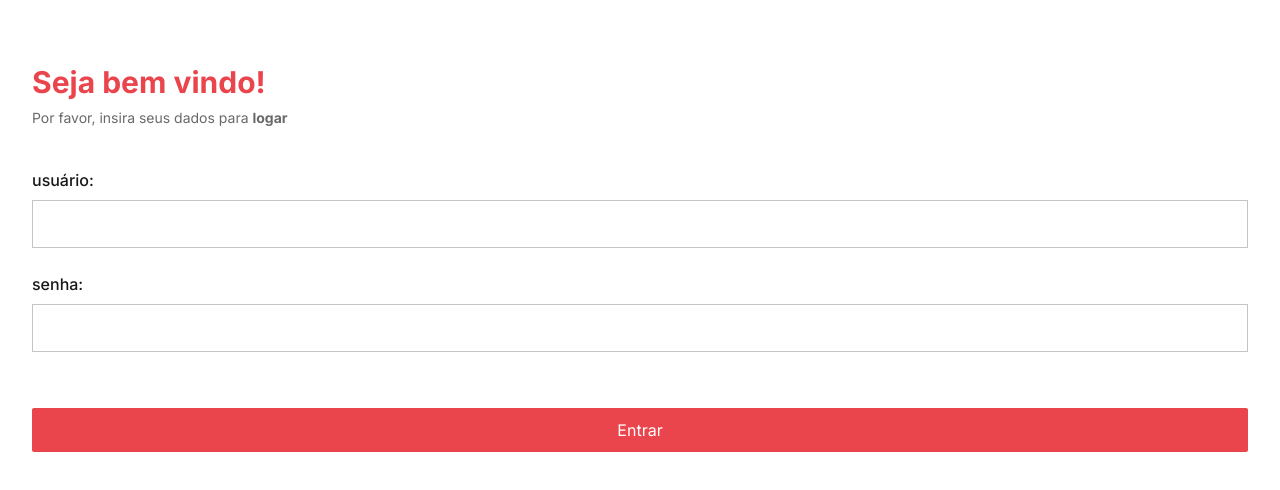
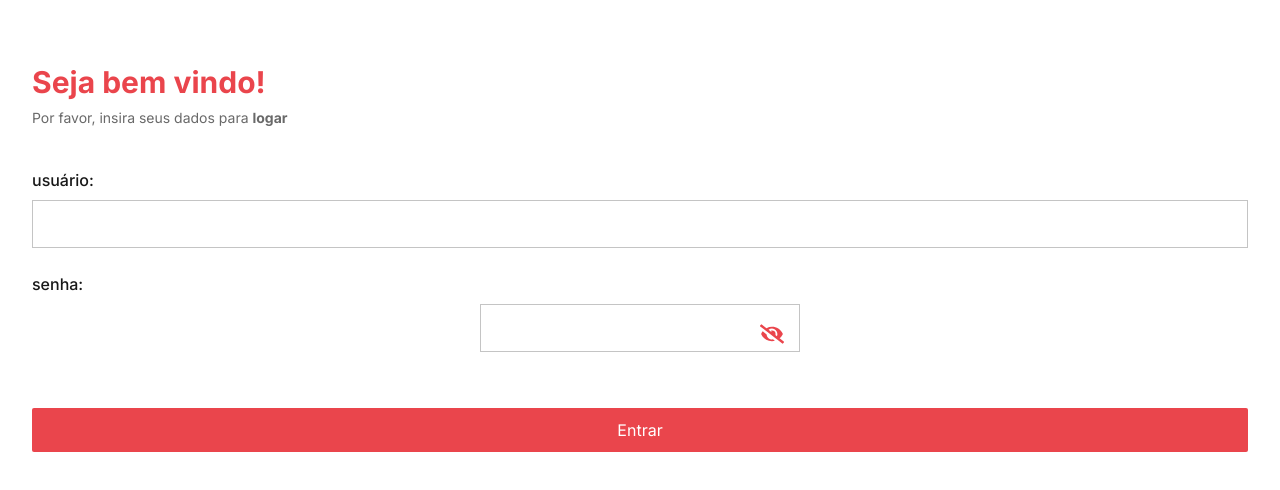
Before and after one commit to calvinsteixeira/login-page, a Next.js app: page / in a window 1280 px wide. Shown: the top 490 px of the page. Built offline with nearby package versions, Linux system fonts and the light colour scheme.

Commit message:
Adicionando funcionalidade para mostrar/esconder password

```diff
--- a/components/inputs/Input/Password/Password.tsx
+++ b/components/inputs/Input/Password/Password.tsx
@@ -1,11 +1,30 @@
-import React from 'react'
+import React from 'react';
+import { FaEye, FaEyeSlash } from '@/icons';
 
 interface IPassword extends Omit<React.InputHTMLAttributes<HTMLInputElement>, 'type'> {}
 
 function Password(props: IPassword, ref: React.Ref<HTMLInputElement>) {
+  const [isPasswordVisible, setIsPasswordVisible] = React.useState<boolean>(false);
+
+  function togglePasswordVisibility() {
+    setIsPasswordVisible(!isPasswordVisible);
+  }
+
   return (
-    <input ref={ref} {...props} type="password" className="w-full h-12 border-border focus:border-primary outline-none border-[1px] px-3"/>
-  )
+    <div className="flex items-center relative w-full max-w-xs mx-auto mt-10">
+      <input
+        ref={ref}
+        {...props}
+        type={isPasswordVisible ? 'text' : 'password'}
+        className="w-full h-12 border-border focus:border-primary outline-none border-[1px] px-3"
+      />
+      {isPasswordVisible ? (
+        <FaEye onClick={togglePasswordVisibility} className="text-2xl self-center text-primary absolute inset-y-0 right-4 top-3 items-center" />
+      ) : (
+        <FaEyeSlash onClick={togglePasswordVisibility} className="text-2xl self-center text-primary absolute inset-y-0 right-4 top-3 items-center" />
+      )}
+    </div>
+  );
 }
 
 export default React.forwardRef<HTMLInputElement, IPassword>(Password);
--- a/icons/index.ts
+++ b/icons/index.ts
@@ -1,3 +1,6 @@
+import { FaEye, FaEyeSlash } from "react-icons/fa";
+
 import { AiOutlineLoading3Quarters } from "react-icons/ai";
 
-export { AiOutlineLoading3Quarters }
+
+export { AiOutlineLoading3Quarters, FaEye, FaEyeSlash }
```
Also changed, not shown: app/page.tsx (+16 -19 lines), 1 other file (tests, documents, lock files or other folders).
